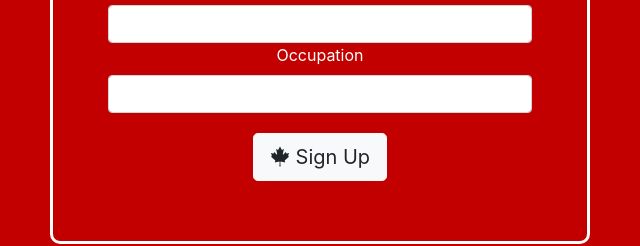
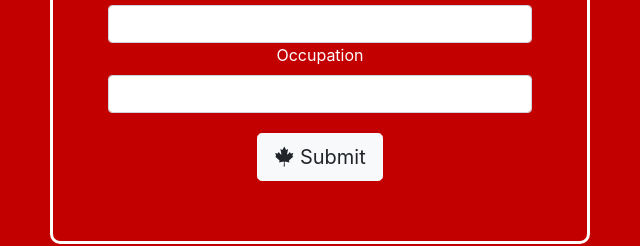
Before and after one commit to abhiNovus/Overseas, a plain HTML site: page index.html in a window 1280 px wide. Shown: the part 3154-3400 px from the top of the page, 320-960 px from the left. Drawn offline with nearby package versions, Linux system fonts and the light colour scheme; a web font is replaced by a local one.

Commit message:
Update index.html

```diff
--- a/index.html
+++ b/index.html
@@ -239,7 +239,7 @@
             <input type="text" class="form-control" id="inputCity">
           </div>
 
-          <a href="#pricing" role="button" class="btn btn-light btn-lg submit-button"><i class="fab fa-canadian-maple-leaf"></i> Sign Up</a>
+          <a href="#pricing" role="button" class="btn btn-light btn-lg submit-button"><i class="fab fa-canadian-maple-leaf"></i> Submit</a>
 
         </div>
       </div>
```
